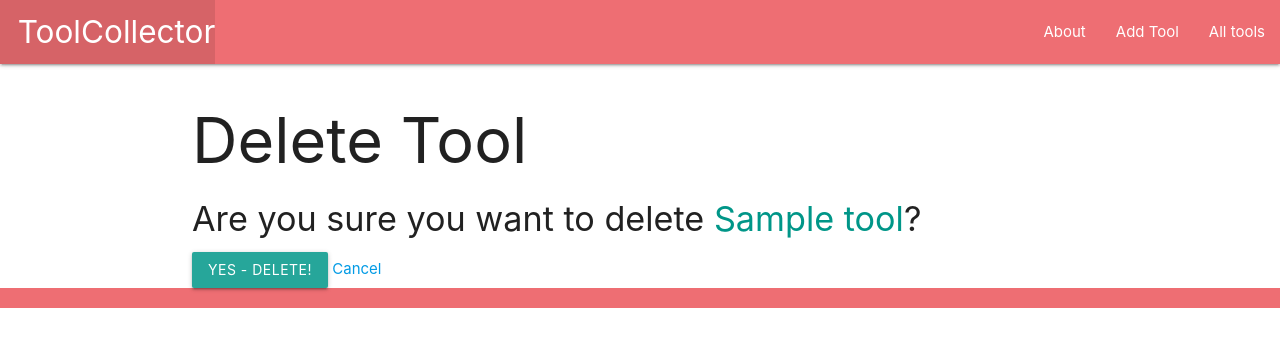
After one commit to AustinByrd98/woodworking-website, a Django app: page /tools/1/delete/ in a window 1280 px wide. The commit adds this page. Shown: the top 347 px of the page. Run offline with Django 5.2, Linux system fonts and the light colour scheme; tables that the repository leaves empty hold one stand-in row (values such as "Sample post").

Commit message:
delete functionality added

```diff
--- /dev/null
+++ b/woodworking/main_app/templates/main_app/tool_confirm_delete.html
@@ -0,0 +1,14 @@
+{% extends 'base.html' %} {% block content %}
+<h1>Delete Tool</h1>
+
+<h4>
+  Are you sure you want to delete
+  <span class="teal-text">{{ object.name }}</span>?
+</h4>
+
+<form action="" method="POST">
+  {% csrf_token %}
+  <input type="submit" value="Yes - Delete!" class="btn" />
+  <a href="{% url 'tool_details' tool.id %}">Cancel</a>
+</form>
+{% endblock %}
--- a/woodworking/main_app/templates/tools/details.html
+++ b/woodworking/main_app/templates/tools/details.html
@@ -9,6 +9,7 @@
   </div>
   <div class="card-action">
     <a href="{% url 'tool_update' tool.id %}">Edit Tool </a>
+    <a href="{% url 'tool_delete' tool.id %}">Delete Tool </a>
 
   </div>
 </div>
--- a/woodworking/main_app/urls.py
+++ b/woodworking/main_app/urls.py
@@ -8,6 +8,7 @@ urlpatterns = [
     path('tool/<int:tool_id>/', views.tool_details, name='tool_details'),
     path('tool<int:pk>/update', views.ToolUpdate.as_view(), name='tool_update'),
     path('tools/create/', views.CreateTool.as_view(), name= 'tool_create'),
+    path('tools/<int:pk>/delete/', views.ToolDelete.as_view(), name= 'tool_delete')
 
 
 
--- a/woodworking/main_app/views.py
+++ b/woodworking/main_app/views.py
@@ -27,3 +27,7 @@ class CreateTool(CreateView):
 class ToolUpdate(UpdateView):
     model= Tool
     fields= '__all__'
+
+class ToolDelete(DeleteView):
+    model= Tool
+    success_url= '/tools/'
```
